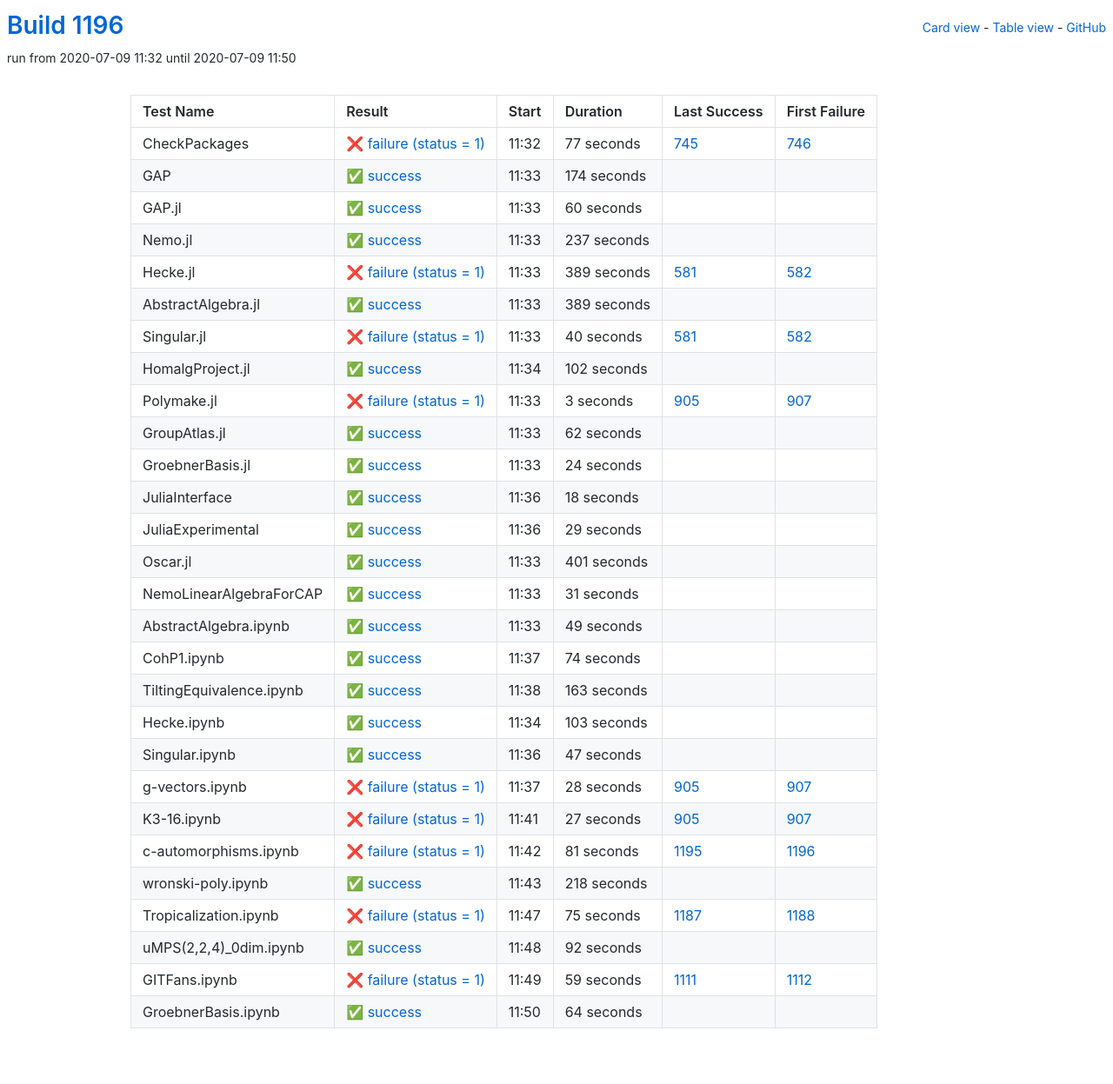
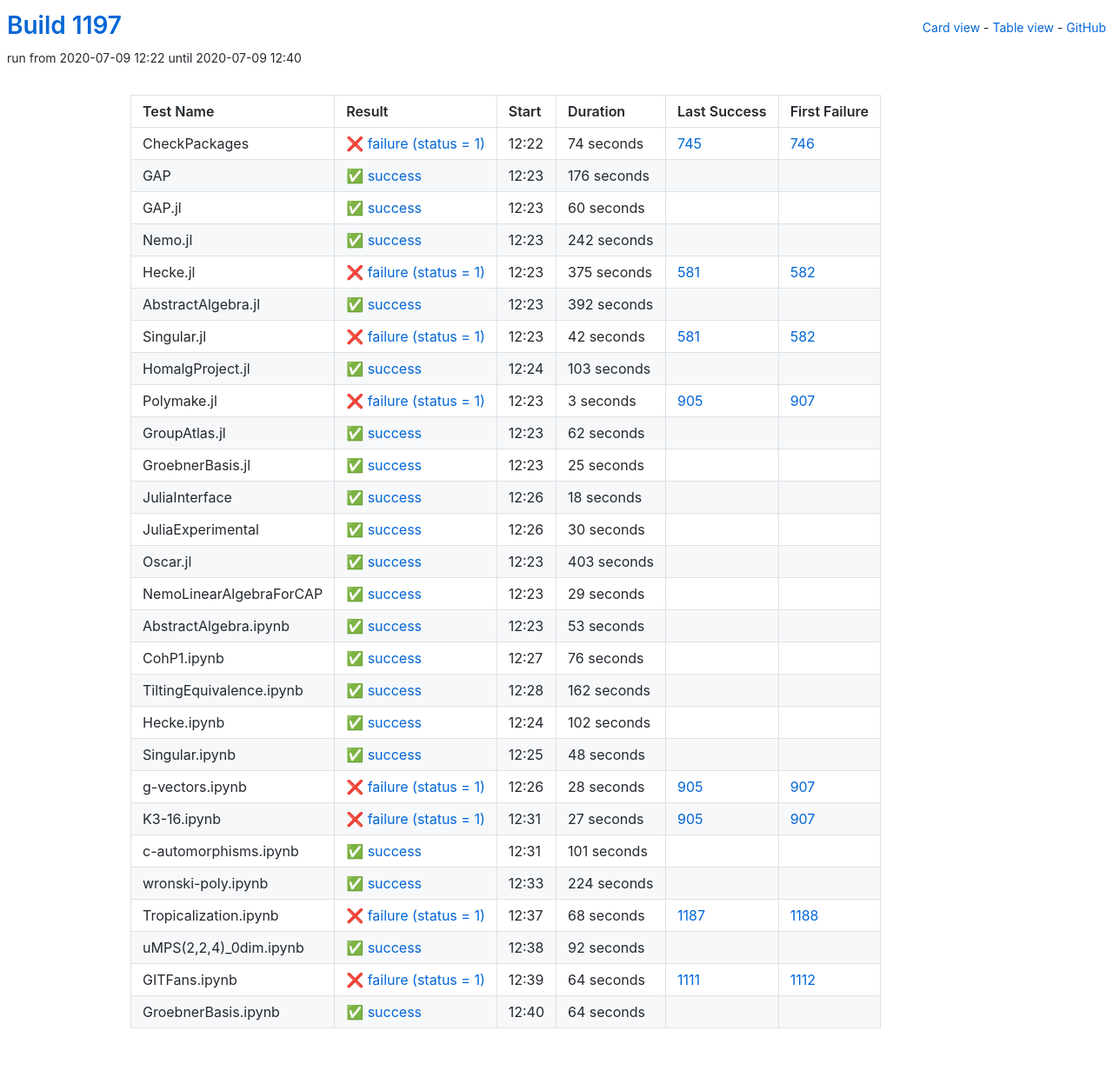
Before and after one commit to oscar-system/oscar-ci-status-1.4, a Jekyll site: the page built from table.html, in a window 1280 px wide. Shown: the whole page at 87% size. Built offline with Jekyll 4.4.1, drawn with Linux system fonts in a browser that asks for light colours.

Commit message:
Build #1197

```diff
--- a/_data/ci.yml
+++ b/_data/ci.yml
@@ -1,6 +1,6 @@
 ---
-build: 1196
-build_url: https://oscarci.mathematik.uni-kl.de/job/oscar-julia-1.4/1196/
+build: 1197
+build_url: https://oscarci.mathematik.uni-kl.de/job/oscar-julia-1.4/1197/
 job: oscar-julia-1.4
 organization: oscar-system
 repo: oscar-ci-status-1.4
@@ -8,32 +8,32 @@ repourl: https://github.com/oscar-system/oscar-ci-status-1.4
 tests:
 - name: CheckPackages
   id: checkpackages
-  log: https://oscarci.mathematik.uni-kl.de/job/oscar-julia-1.4/1196/artifact/logs/build-1196/CheckPackages.log
-  start: 2020-07-09 11:32
+  log: https://oscarci.mathematik.uni-kl.de/job/oscar-julia-1.4/1197/artifact/logs/build-1197/CheckPackages.log
+  start: 2020-07-09 12:22
   success: false
   exitcode: 1
   status: failure
-  duration: 77
+  duration: 74
   last_success: 745
   last_success_url: https://oscarci.mathematik.uni-kl.de/job/oscar-julia-1.4/745/
   first_failure: 746
   first_failure_url: https://oscarci.mathematik.uni-kl.de/job/oscar-julia-1.4/746/
 - name: GAP
   id: gap
-  log: https://oscarci.mathematik.uni-kl.de/job/oscar-julia-1.4/1196/artifact/logs/build-1196/GAP.log
-  start: 2020-07-09 11:33
+  log: https://oscarci.mathematik.uni-kl.de/job/oscar-julia-1.4/1197/artifact/logs/build-1197/GAP.log
+  start: 2020-07-09 12:23
   success: true
   exitcode: 0
   status: success
-  duration: 174
+  duration: 176
   last_success: false
   last_success_url:
   first_failure: false
   first_failure_url:
 - name: GAP.jl
   id: gap-jl
-  log: https://oscarci.mathematik.uni-kl.de/job/oscar-julia-1.4/1196/artifact/logs/build-1196/GAP.jl.log
-  start: 2020-07-09 11:33
+  log: https://oscarci.mathematik.uni-kl.de/job/oscar-julia-1.4/1197/artifact/logs/build-1197/GAP.jl.log
+  start: 2020-07-09 12:23
   success: true
   exitcode: 0
   status: success
@@ -44,68 +44,68 @@ tests:
   first_failure_url:
 - name: Nemo.jl
   id: nemo-jl
-  log: https://oscarci.mathematik.uni-kl.de/job/oscar-julia-1.4/1196/artifact/logs/build-1196/Nemo.jl.log
-  start: 2020-07-09 11:33
+  log: https://oscarci.mathematik.uni-kl.de/job/oscar-julia-1.4/1197/artifact/logs/build-1197/Nemo.jl.log
+  start: 2020-07-09 12:23
   success: true
   exitcode: 0
   status: success
-  duration: 237
+  duration: 242
   last_success: false
   last_success_url:
   first_failure: false
   first_failure_url:
 - name: Hecke.jl
   id: hecke-jl
-  log: https://oscarci.mathematik.uni-kl.de/job/oscar-julia-1.4/1196/artifact/logs/build-1196/Hecke.jl.log
-  start: 2020-07-09 11:33
+  log: https://oscarci.mathematik.uni-kl.de/job/oscar-julia-1.4/1197/artifact/logs/build-1197/Hecke.jl.log
+  start: 2020-07-09 12:23
   success: false
   exitcode: 1
   status: failure
-  duration: 389
+  duration: 375
   last_success: 581
   last_success_url: https://oscarci.mathematik.uni-kl.de/job/oscar-julia-1.4/581/
   first_failure: 582
   first_failure_url: https://oscarci.mathematik.uni-kl.de/job/oscar-julia-1.4/582/
 - name: AbstractAlgebra.jl
   id: abstractalgebra-jl
-  log: https://oscarci.mathematik.uni-kl.de/job/oscar-julia-1.4/1196/artifact/logs/build-1196/AbstractAlgebra.jl.log
-  start: 2020-07-09 11:33
+  log: https://oscarci.mathematik.uni-kl.de/job/oscar-julia-1.4/1197/artifact/logs/build-1197/AbstractAlgebra.jl.log
+  start: 2020-07-09 12:23
   success: true
   exitcode: 0
   status: success
-  duration: 389
+  duration: 392
   last_success: false
   last_success_url:
   first_failure: false
   first_failure_url:
 - name: Singular.jl
   id: singular-jl
-  log: https://oscarci.mathematik.uni-kl.de/job/oscar-julia-1.4/1196/artifact/logs/build-1196/Singular.jl.log
-  start: 2020-07-09 11:33
+  log: https://oscarci.mathematik.uni-kl.de/job/oscar-julia-1.4/1197/artifact/logs/build-1197/Singular.jl.log
+  start: 2020-07-09 12:23
   success: false
   exitcode: 1
   status: failure
-  duration: 40
+  duration: 42
   last_success: 581
   last_success_url: https://oscarci.mathematik.uni-kl.de/job/oscar-julia-1.4/581/
   first_failure: 582
   first_failure_url: https://oscarci.mathematik.uni-kl.de/job/oscar-julia-1.4/582/
 - name: HomalgProject.jl
   id: homalgproject-jl
-  log: https://oscarci.mathematik.uni-kl.de/job/oscar-julia-1.4/1196/artifact/logs/build-1196/HomalgProject.jl.log
-  start: 2020-07-09 11:34
+  log: https://oscarci.mathematik.uni-kl.de/job/oscar-julia-1.4/1197/artifact/logs/build-1197/HomalgProject.jl.log
+  start: 2020-07-09 12:24
   success: true
   exitcode: 0
   status: success
-  duration: 102
+  duration: 103
   last_success: false
   last_success_url:
   first_failure: false
   first_failure_url:
 - name: Polymake.jl
   id: polymake-jl
-  log: https://oscarci.mathematik.uni-kl.de/job/oscar-julia-1.4/1196/artifact/logs/build-1196/Polymake.jl.log
-  start: 2020-07-09 11:33
+  log: https://oscarci.mathematik.uni-kl.de/job/oscar-julia-1.4/1197/artifact/logs/build-1197/Polymake.jl.log
+  start: 2020-07-09 12:23
   success: false
   exitcode: 1
   status: failure
@@ -116,8 +116,8 @@ tests:
   first_failure_url: https://oscarci.mathematik.uni-kl.de/job/oscar-julia-1.4/907/
 - name: GroupAtlas.jl
   id: groupatlas-jl
-  log: https://oscarci.mathematik.uni-kl.de/job/oscar-julia-1.4/1196/artifact/logs/build-1196/GroupAtlas.jl.log
-  start: 2020-07-09 11:33
+  log: https://oscarci.mathematik.uni-kl.de/job/oscar-julia-1.4/1197/artifact/logs/build-1197/GroupAtlas.jl.log
+  start: 2020-07-09 12:23
   success: true
   exitcode: 0
   status: success
@@ -128,20 +128,20 @@ tests:
   first_failure_url:
 - name: GroebnerBasis.jl
   id: groebnerbasis-jl
-  log: https://oscarci.mathematik.uni-kl.de/job/oscar-julia-1.4/1196/artifact/logs/build-1196/GroebnerBasis.jl.log
-  start: 2020-07-09 11:33
+  log: https://oscarci.mathematik.uni-kl.de/job/oscar-julia-1.4/1197/artifact/logs/build-1197/GroebnerBasis.jl.log
+  start: 2020-07-09 12:23
   success: true
   exitcode: 0
   status: success
-  duration: 24
+  duration: 25
   last_success: false
   last_success_url:
   first_failure: false
   first_failure_url:
 - name: JuliaInterface
   id: juliainterface
-  log: https://oscarci.mathematik.uni-kl.de/job/oscar-julia-1.4/1196/artifact/logs/build-1196/JuliaInterface.log
-  start: 2020-07-09 11:36
+  log: https://oscarci.mathematik.uni-kl.de/job/oscar-julia-1.4/1197/artifact/logs/build-1197/JuliaInterface.log
+  start: 2020-07-09 12:26
   success: true
   exitcode: 0
   status: success
@@ -152,8 +152,32 @@ tests:
   first_failure_url:
 - name: JuliaExperimental
   id: juliaexperimental
-  log: https://oscarci.mathematik.uni-kl.de/job/oscar-julia-1.4/1196/artifact/logs/build-1196/JuliaExperimental.log
-  start: 2020-07-09 11:36
+  log: https://oscarci.mathematik.uni-kl.de/job/oscar-julia-1.4/1197/artifact/logs/build-1197/JuliaExperimental.log
+  start: 2020-07-09 12:26
+  success: true
+  exitcode: 0
+  status: success
+  duration: 30
+  last_success: false
+  last_success_url:
+  first_failure: false
+  first_failure_url:
+- name: Oscar.jl
+  id: oscar-jl
+  log: https://oscarci.mathematik.uni-kl.de/job/oscar-julia-1.4/1197/artifact/logs/build-1197/Oscar.jl.log
+  start: 2020-07-09 12:23
+  success: true
+  exitcode: 0
+  status: success
+  duration: 403
+  last_success: false
+  last_success_url:
+  first_failure: false
+  first_failure_url:
+- name: NemoLinearAlgebraForCAP
+  id: nemolinearalgebraforcap
+  log: https://oscarci.mathematik.uni-kl.de/job/oscar-julia-1.4/1197/artifact/logs/build-1197/NemoLinearAlgebraForCAP.log
+  start: 2020-07-09 12:23
   success: true
   exitcode: 0
   status: success
@@ -162,94 +186,70 @@ tests:
   last_success_url:
   first_failure: false
   first_failure_url:
-- name: Oscar.jl
-  id: oscar-jl
-  log: https://oscarci.mathematik.uni-kl.de/job/oscar-julia-1.4/1196/artifact/logs/build-1196/Oscar.jl.log
-  start: 2020-07-09 11:33
+- name: AbstractAlgebra.ipynb
+  id: abstractalgebra-ipynb
+  log: https://oscarci.mathematik.uni-kl.de/job/oscar-julia-1.4/1197/artifact/logs/build-1197/AbstractAlgebra.ipynb.log
+  start: 2020-07-09 12:23
   success: true
   exitcode: 0
   status: success
-  duration: 401
-  last_success: false
-  last_success_url:
-  first_failure: false
-  first_failure_url:
-- name: NemoLinearAlgebraForCAP
-  id: nemolinearalgebraforcap
-  log: https://oscarci.mathematik.uni-kl.de/job/oscar-julia-1.4/1196/artifact/logs/build-1196/NemoLinearAlgebraForCAP.log
-  start: 2020-07-09 11:33
-  success: true
-  exitcode: 0
-  status: success
-  duration: 31
-  last_success: false
-  last_success_url:
-  first_failure: false
-  first_failure_url:
-- name: AbstractAlgebra.ipynb
-  id: abstractalgebra-ipynb
-  log: https://oscarci.mathematik.uni-kl.de/job/oscar-julia-1.4/1196/artifact/logs/build-1196/AbstractAlgebra.ipynb.log
-  start: 2020-07-09 11:33
-  success: true
-  exitcode: 0
-  status: success
-  duration: 49
+  duration: 53
   last_success: false
   last_success_url:
   first_failure: false
   first_failure_url:
 - name: CohP1.ipynb
   id: cohp1-ipynb
-  log: https://oscarci.mathematik.uni-kl.de/job/oscar-julia-1.4/1196/artifact/logs/build-1196/CohP1.ipynb.log
-  start: 2020-07-09 11:37
+  log: https://oscarci.mathematik.uni-kl.de/job/oscar-julia-1.4/1197/artifact/logs/build-1197/CohP1.ipynb.log
+  start: 2020-07-09 12:27
   success: true
   exitcode: 0
   status: success
-  duration: 74
+  duration: 76
   last_success: false
   last_success_url:
   first_failure: false
   first_failure_url:
 - name: TiltingEquivalence.ipynb
   id: tiltingequivalence-ipynb
-  log: https://oscarci.mathematik.uni-kl.de/job/oscar-julia-1.4/1196/artifact/logs/build-1196/TiltingEquivalence.ipynb.log
-  start: 2020-07-09 11:38
+  log: https://oscarci.mathematik.uni-kl.de/job/oscar-julia-1.4/1197/artifact/logs/build-1197/TiltingEquivalence.ipynb.log
+  start: 2020-07-09 12:28
   success: true
   exitcode: 0
   status: success
-  duration: 163
+  duration: 162
   last_success: false
   last_success_url:
   first_failure: false
   first_failure_url:
 - name: Hecke.ipynb
   id: hecke-ipynb
-  log: https://oscarci.mathematik.uni-kl.de/job/oscar-julia-1.4/1196/artifact/logs/build-1196/Hecke.ipynb.log
-  start: 2020-07-09 11:34
+  log: https://oscarci.mathematik.uni-kl.de/job/oscar-julia-1.4/1197/artifact/logs/build-1197/Hecke.ipynb.log
+  start: 2020-07-09 12:24
   success: true
   exitcode: 0
   status: success
-  duration: 103
+  duration: 102
   last_success: false
   last_success_url:
   first_failure: false
   first_failure_url:
 - name: Singular.ipynb
   id: singular-ipynb
-  log: https://oscarci.mathematik.uni-kl.de/job/oscar-julia-1.4/1196/artifact/logs/build-1196/Singular.ipynb.log
-  start: 2020-07-09 11:36
+  log: https://oscarci.mathematik.uni-kl.de/job/oscar-julia-1.4/1197/artifact/logs/build-1197/Singular.ipynb.log
+  start: 2020-07-09 12:25
   success: true
   exitcode: 0
   status: success
-  duration: 47
+  duration: 48
   last_success: false
   last_success_url:
   first_failure: false
   first_failure_url:
 - name: g-vectors.ipynb
   id: g-vectors-ipynb
-  log: https://oscarci.mathematik.uni-kl.de/job/oscar-julia-1.4/1196/artifact/logs/build-1196/g-vectors.ipynb.log
-  start: 2020-07-09 11:37
+  log: https://oscarci.mathematik.uni-kl.de/job/oscar-julia-1.4/1197/artifact/logs/build-1197/g-vectors.ipynb.log
+  start: 2020-07-09 12:26
   success: false
   exitcode: 1
   status: failure
@@ -260,8 +260,8 @@ tests:
   first_failure_url: https://oscarci.mathematik.uni-kl.de/job/oscar-julia-1.4/907/
 - name: K3-16.ipynb
   id: k3-16-ipynb
-  log: https://oscarci.mathematik.uni-kl.de/job/oscar-julia-1.4/1196/artifact/logs/build-1196/K3-16.ipynb.log
-  start: 2020-07-09 11:41
+  log: https://oscarci.mathematik.uni-kl.de/job/oscar-julia-1.4/1197/artifact/logs/build-1197/K3-16.ipynb.log
+  start: 2020-07-09 12:31
   success: false
   exitcode: 1
   status: failure
@@ -272,44 +272,44 @@ tests:
   first_failure_url: https://oscarci.mathematik.uni-kl.de/job/oscar-julia-1.4/907/
 - name: c-automorphisms.ipynb
   id: c-automorphisms-ipynb
-  log: https://oscarci.mathematik.uni-kl.de/job/oscar-julia-1.4/1196/artifact/logs/build-1196/c-automorphisms.ipynb.log
-  start: 2020-07-09 11:42
-  success: false
-  exitcode: 1
-  status: failure
-  duration: 81
-  last_success: 1195
-  last_success_url: https://oscarci.mathematik.uni-kl.de/job/oscar-julia-1.4/1195/
-  first_failure: 1196
-  first_failure_url: https://oscarci.mathematik.uni-kl.de/job/oscar-julia-1.4/1196/
-- name: wronski-poly.ipynb
-  id: wronski-poly-ipynb
-  log: https://oscarci.mathematik.uni-kl.de/job/oscar-julia-1.4/1196/artifact/logs/build-1196/wronski-poly.ipynb.log
-  start: 2020-07-09 11:43
+  log: https://oscarci.mathematik.uni-kl.de/job/oscar-julia-1.4/1197/artifact/logs/build-1197/c-automorphisms.ipynb.log
+  start: 2020-07-09 12:31
   success: true
   exitcode: 0
   status: success
-  duration: 218
+  duration: 101
+  last_success: false
+  last_success_url:
+  first_failure: false
+  first_failure_url:
+- name: wronski-poly.ipynb
+  id: wronski-poly-ipynb
+  log: https://oscarci.mathematik.uni-kl.de/job/oscar-julia-1.4/1197/artifact/logs/build-1197/wronski-poly.ipynb.log
+  start: 2020-07-09 12:33
+  success: true
+  exitcode: 0
+  status: success
+  duration: 224
   last_success: false
   last_success_url:
   first_failure: false
   first_failure_url:
 - name: Tropicalization.ipynb
   id: tropicalization-ipynb
-  log: https://oscarci.mathematik.uni-kl.de/job/oscar-julia-1.4/1196/artifact/logs/build-1196/Tropicalization.ipynb.log
-  start: 2020-07-09 11:47
+  log: https://oscarci.mathematik.uni-kl.de/job/oscar-julia-1.4/1197/artifact/logs/build-1197/Tropicalization.ipynb.log
+  start: 2020-07-09 12:37
   success: false
   exitcode: 1
   status: failure
-  duration: 75
+  duration: 68
   last_success: 1187
   last_success_url: https://oscarci.mathematik.uni-kl.de/job/oscar-julia-1.4/1187/
   first_failure: 1188
   first_failure_url: https://oscarci.mathematik.uni-kl.de/job/oscar-julia-1.4/1188/
 - name: uMPS(2,2,4)_0dim.ipynb
   id: umps-2-2-4-0dim-ipynb
-  log: https://oscarci.mathematik.uni-kl.de/job/oscar-julia-1.4/1196/artifact/logs/build-1196/uMPS-2-2-4-_0dim.ipynb.log
-  start: 2020-07-09 11:48
+  log: https://oscarci.mathematik.uni-kl.de/job/oscar-julia-1.4/1197/artifact/logs/build-1197/uMPS-2-2-4-_0dim.ipynb.log
+  start: 2020-07-09 12:38
   success: true
   exitcode: 0
   status: success
@@ -320,20 +320,20 @@ tests:
   first_failure_url:
 - name: GITFans.ipynb
   id: gitfans-ipynb
-  log: https://oscarci.mathematik.uni-kl.de/job/oscar-julia-1.4/1196/artifact/logs/build-1196/GITFans.ipynb.log
-  start: 2020-07-09 11:49
+  log: https://oscarci.mathematik.uni-kl.de/job/oscar-julia-1.4/1197/artifact/logs/build-1197/GITFans.ipynb.log
+  start: 2020-07-09 12:39
   success: false
   exitcode: 1
   status: failure
-  duration: 59
+  duration: 64
   last_success: 1111
   last_success_url: https://oscarci.mathematik.uni-kl.de/job/oscar-julia-1.4/1111/
   first_failure: 1112
   first_failure_url: https://oscarci.mathematik.uni-kl.de/job/oscar-julia-1.4/1112/
 - name: GroebnerBasis.ipynb
   id: groebnerbasis-ipynb
-  log: https://oscarci.mathematik.uni-kl.de/job/oscar-julia-1.4/1196/artifact/logs/build-1196/GroebnerBasis.ipynb.log
-  start: 2020-07-09 11:50
+  log: https://oscarci.mathematik.uni-kl.de/job/oscar-julia-1.4/1197/artifact/logs/build-1197/GroebnerBasis.ipynb.log
+  start: 2020-07-09 12:40
   success: true
   exitcode: 0
   status: success
```
Also changed, not shown: README.md.
